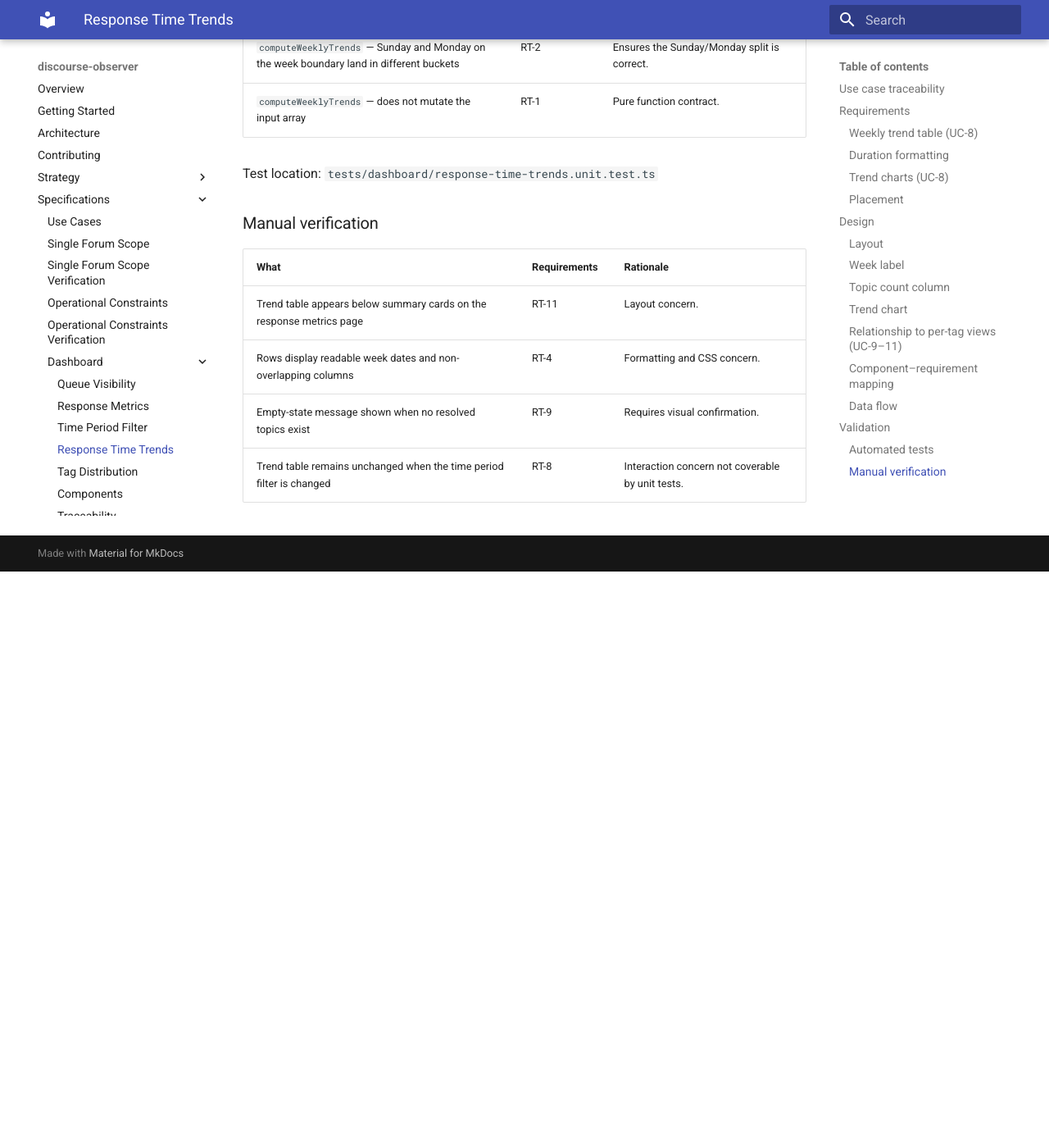
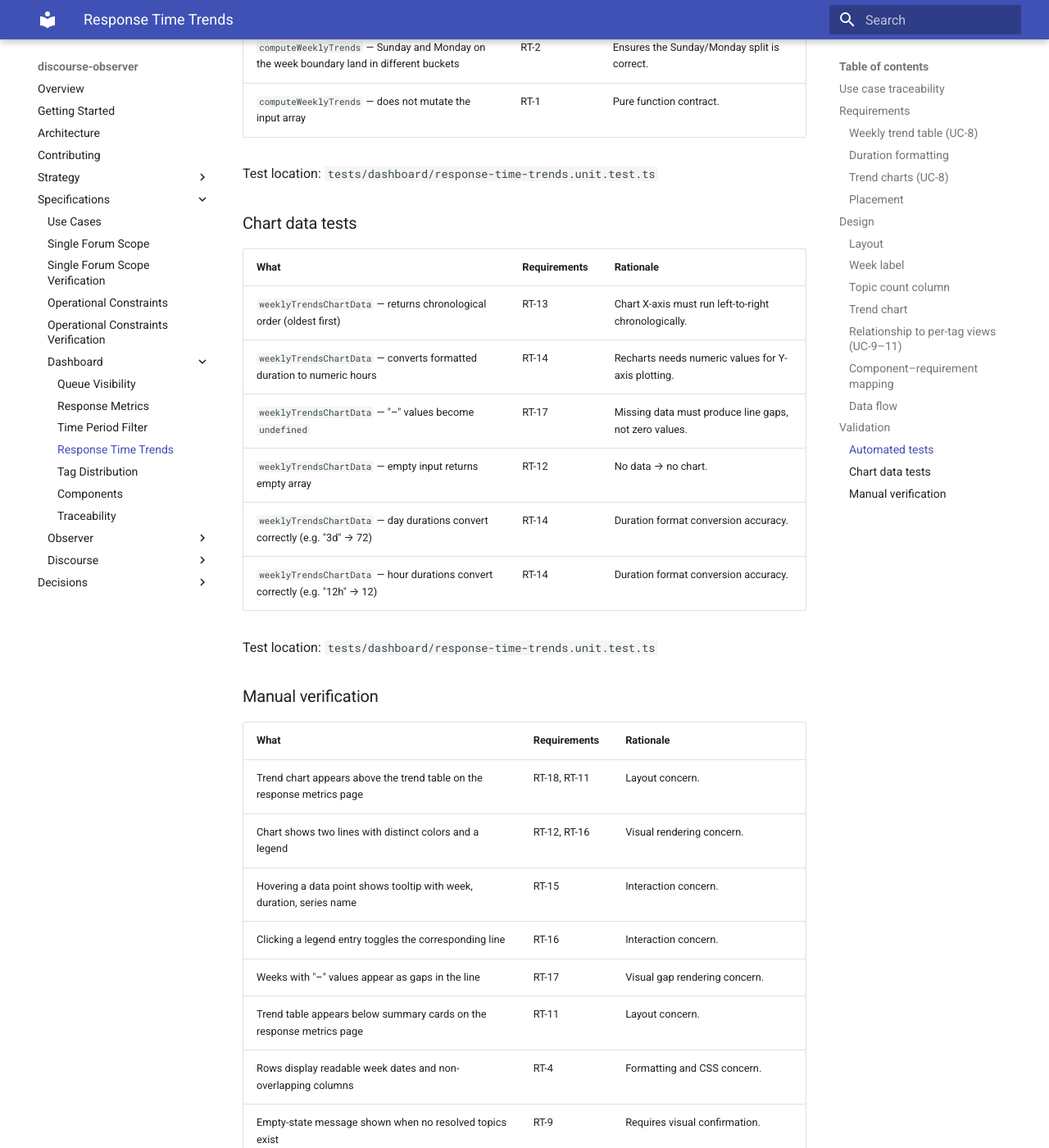
Before and after one commit to MorganDigitalAsyncTransparency/community, an MkDocs documentation site: the page built from discourse-observer/specs/dashboard/response-time-trends.md, in a window 1280 px wide and 1400 px high, scrolled down 5089 px. Shown: the whole window at 82% size. Built offline with MkDocs 1.6.1 and Material for MkDocs 9.7.7, drawn with Linux system fonts in a browser that asks for light colours; before the commit the page ends 5786 px from its top, so only the background shows below that.

Commit message:
Add validation strategy for UC-8 trend chart data tests
Co-Authored-By: Claude Opus 4.6 (1M context) <noreply@anthropic.com>

```diff
--- a/discourse-observer/specs/dashboard/response-time-trends.md
+++ b/discourse-observer/specs/dashboard/response-time-trends.md
@@ -138,10 +138,28 @@ For the chart: `weeklyTrendsChartData` transforms `WeeklyTrend[]` into `TrendCha
 
 Test location: `tests/dashboard/response-time-trends.unit.test.ts`
 
+### Chart data tests
+
+| What | Requirements | Rationale |
+|------|-------------|-----------|
+| `weeklyTrendsChartData` — returns chronological order (oldest first) | RT-13 | Chart X-axis must run left-to-right chronologically. |
+| `weeklyTrendsChartData` — converts formatted duration to numeric hours | RT-14 | Recharts needs numeric values for Y-axis plotting. |
+| `weeklyTrendsChartData` — "–" values become `undefined` | RT-17 | Missing data must produce line gaps, not zero values. |
+| `weeklyTrendsChartData` — empty input returns empty array | RT-12 | No data → no chart. |
+| `weeklyTrendsChartData` — day durations convert correctly (e.g. "3d" → 72) | RT-14 | Duration format conversion accuracy. |
+| `weeklyTrendsChartData` — hour durations convert correctly (e.g. "12h" → 12) | RT-14 | Duration format conversion accuracy. |
+
+Test location: `tests/dashboard/response-time-trends.unit.test.ts`
+
 ### Manual verification
 
 | What | Requirements | Rationale |
 |------|-------------|-----------|
+| Trend chart appears above the trend table on the response metrics page | RT-18, RT-11 | Layout concern. |
+| Chart shows two lines with distinct colors and a legend | RT-12, RT-16 | Visual rendering concern. |
+| Hovering a data point shows tooltip with week, duration, series name | RT-15 | Interaction concern. |
+| Clicking a legend entry toggles the corresponding line | RT-16 | Interaction concern. |
+| Weeks with "–" values appear as gaps in the line | RT-17 | Visual gap rendering concern. |
 | Trend table appears below summary cards on the response metrics page | RT-11 | Layout concern. |
 | Rows display readable week dates and non-overlapping columns | RT-4 | Formatting and CSS concern. |
 | Empty-state message shown when no resolved topics exist | RT-9 | Requires visual confirmation. |
```
